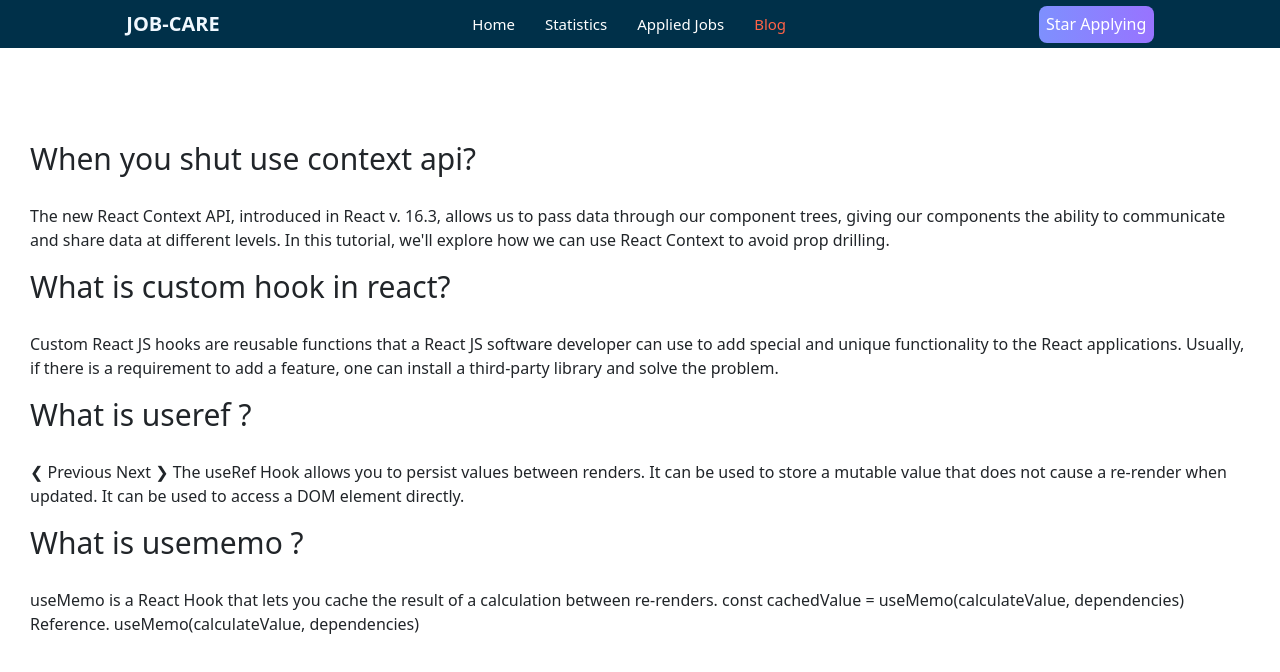
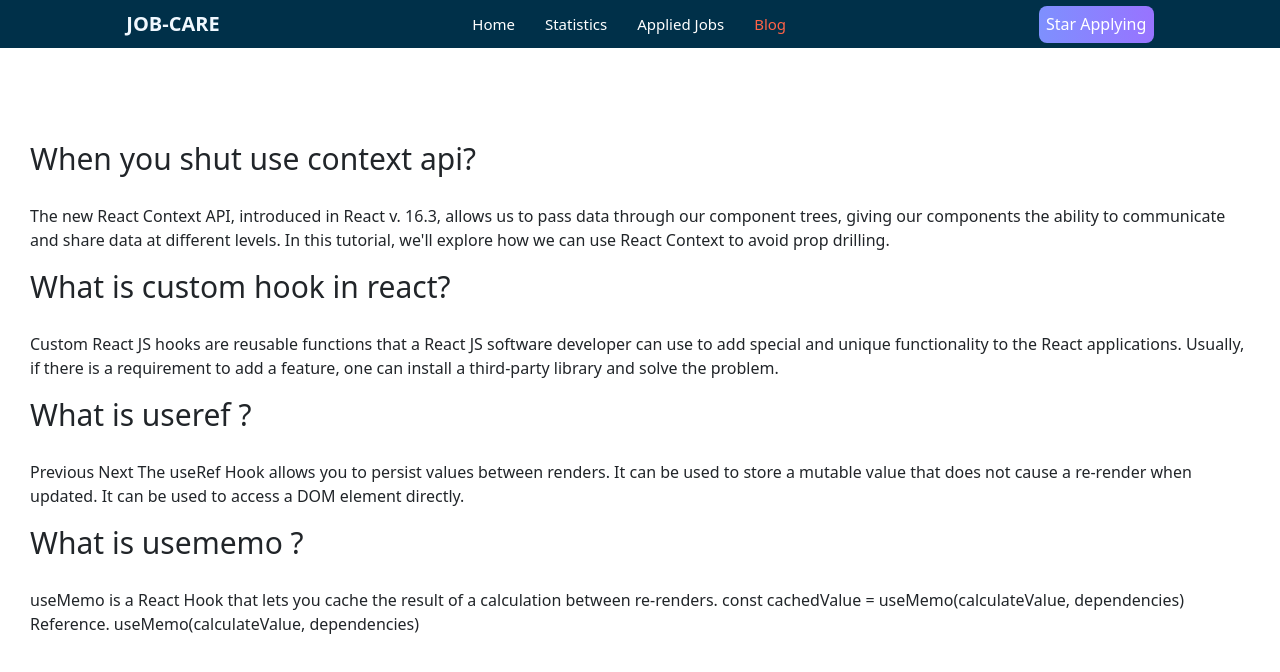
Before and after one commit to siddarthabiswas/Asignment-project-main, a React (Vite) app: page /blog in a window 1280 px wide. Shown: the top 672 px of the page. Built offline with nearby package versions, Linux system fonts and the light colour scheme.

Commit message:
added some change

```diff
--- a/src/Components/Blog/Blog.jsx
+++ b/src/Components/Blog/Blog.jsx
@@ -10,7 +10,7 @@ const Blog = () => {
                 <h4  className='text-5xl mb-5'>What is custom hook in react?</h4>
                 <p className='mb-8'>Custom React JS hooks are reusable functions that a React JS software developer can use to add special and unique functionality to the React applications. Usually, if there is a requirement to add a feature, one can install a third-party library and solve the problem.</p>
                 <h4  className='text-5xl mb-5'>What is useref ?</h4>
-                <p className='mb-8'>❮ Previous Next ❯ The useRef Hook allows you to persist values between renders. It can be used to store a mutable value that does not cause a re-render when updated. It can be used to access a DOM element directly.</p>
+                <p className='mb-8'> Previous Next  The useRef Hook allows you to persist values between renders. It can be used to store a mutable value that does not cause a re-render when updated. It can be used to access a DOM element directly.</p>
                 <h4  className='text-5xl mb-5'>What is usememo ?</h4>
                 <p className='mb-8'>useMemo is a React Hook that lets you cache the result of a calculation between re-renders. const cachedValue = useMemo(calculateValue, dependencies) Reference. useMemo(calculateValue, dependencies)</p>
             </div>
```
